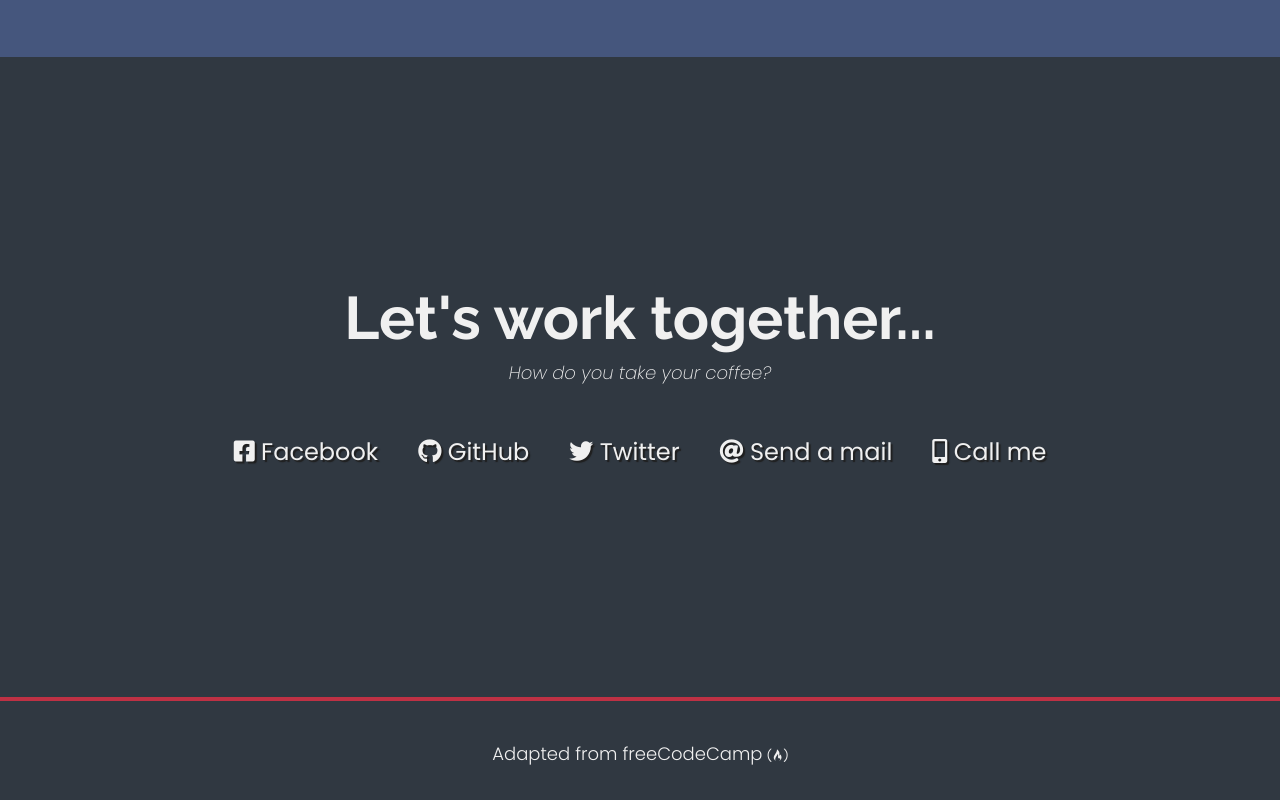
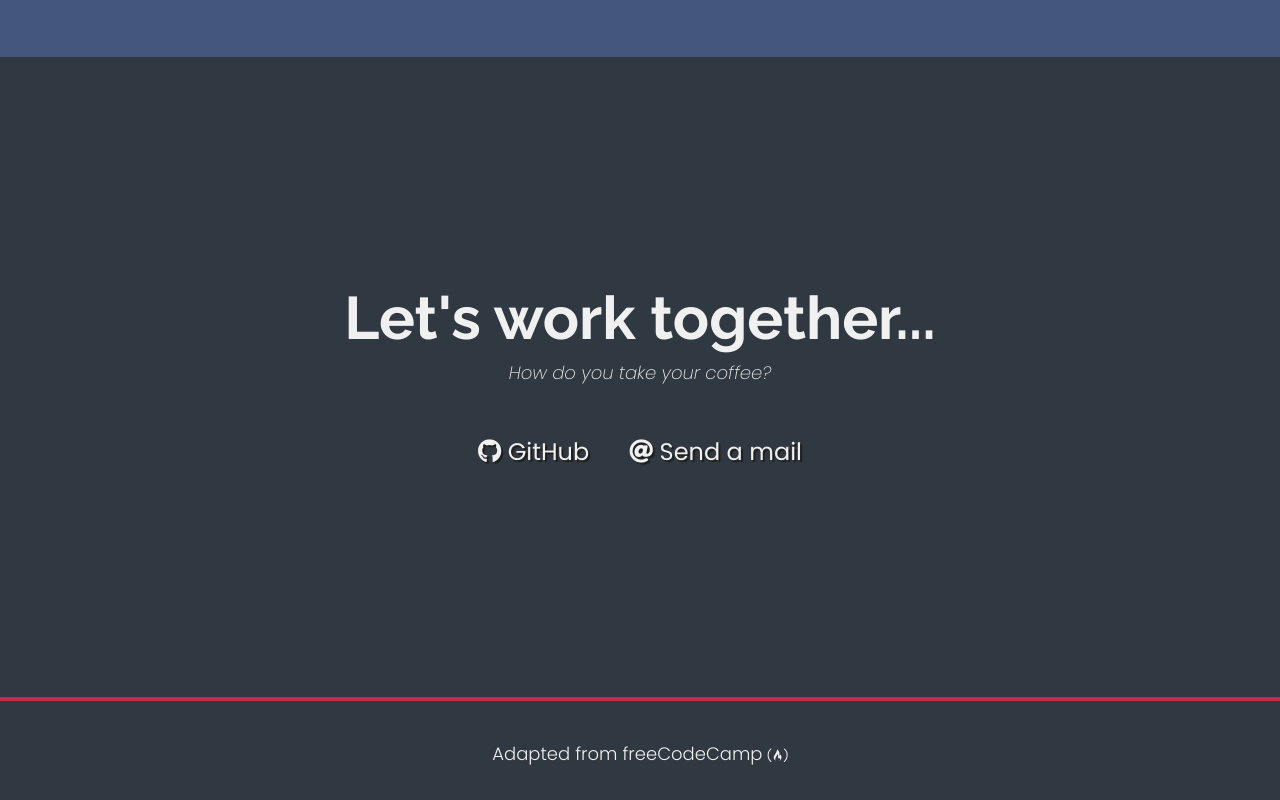
Before and after one commit to jpolina/P5projects, a plain HTML site: page index.html in a window 1280 px wide. Shown: the part 2112-2912 px from the top of the page. Drawn offline with Linux system fonts and the light colour scheme.

Commit message:
Update contact links

```diff
--- a/index.html
+++ b/index.html
@@ -2,7 +2,7 @@
 <html lang="en" >
 <head>
   <meta charset="UTF-8">
-  <title>CodePen - Jonathan Polina: Personal Portfolio</title>
+  <title>Jonathan Polina: Personal Portfolio</title>
   <link href='https://fonts.googleapis.com/css?family=Open+Sans' rel='stylesheet' type='text/css'><link rel="stylesheet" href="./style.css">
 
 </head>
@@ -168,29 +168,14 @@ Adapted from: https://codepen.io/misterdeegee/pen/JjNONNR
   </div>
   <div class="contact-links">
     <a
-      href="https://facebook.com/freecodecamp"
-      target="_blank"
-      class="btn contact-details"
-      ><i class="fab fa-facebook-square"></i> Facebook</a
-    >
-    <a
       id="profile-link"
-      href="https://github.com/freecodecamp"
+      href="https://github.com/jpolina"
       target="_blank"
       class="btn contact-details"
       ><i class="fab fa-github"></i> GitHub</a
     >
-    <a
-      href="https://twitter.com/freecodecamp"
-      target="_blank"
-      class="btn contact-details"
-      ><i class="fab fa-twitter"></i> Twitter</a
-    >
     <a href="mailto:example@example.com" class="btn contact-details"
       ><i class="fas fa-at"></i> Send a mail</a
-    >
-    <a href="tel:555-555-5555" class="btn contact-details"
-      ><i class="fas fa-mobile-alt"></i> Call me</a
     >
   </div>
 </section>
```
